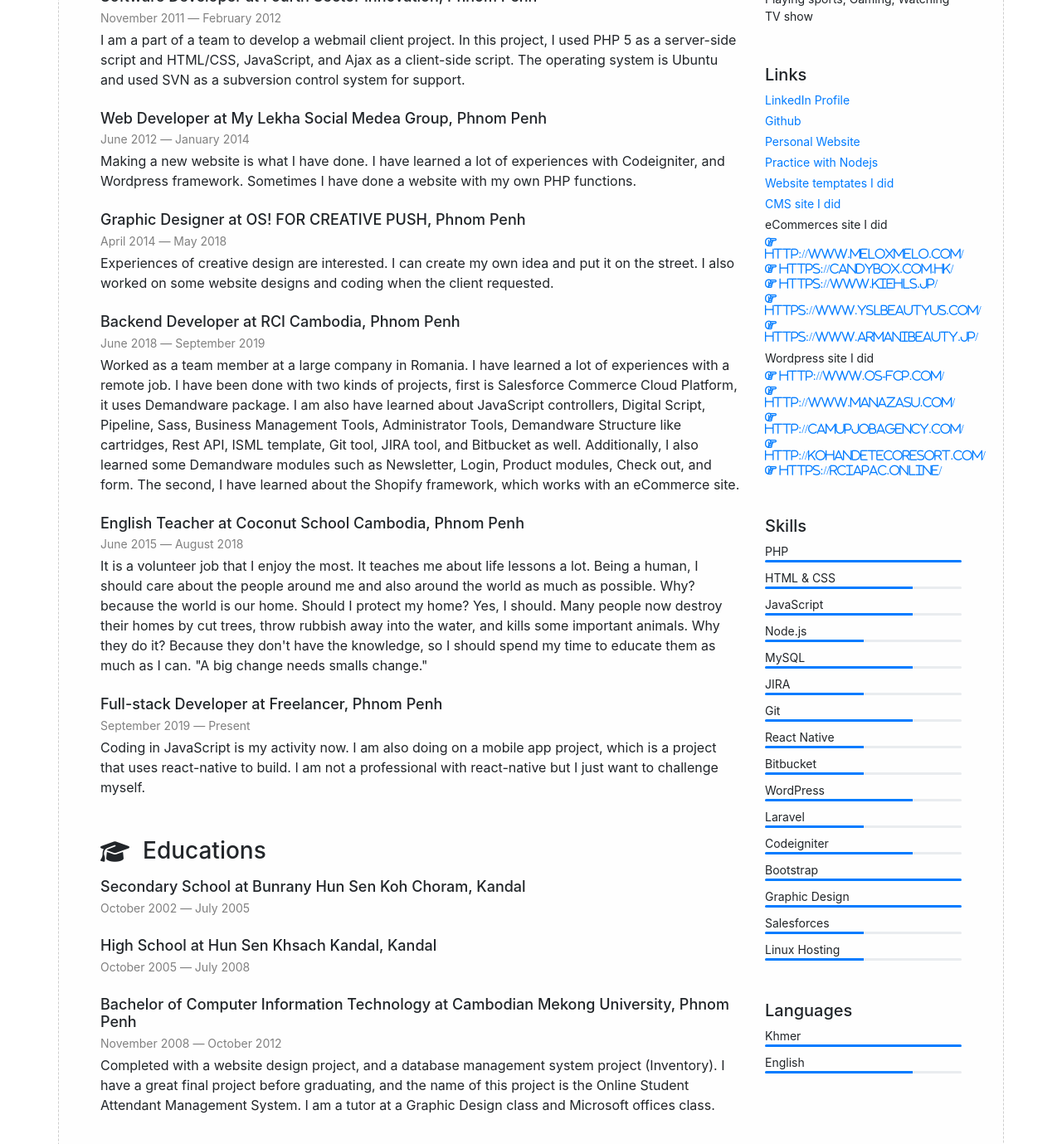
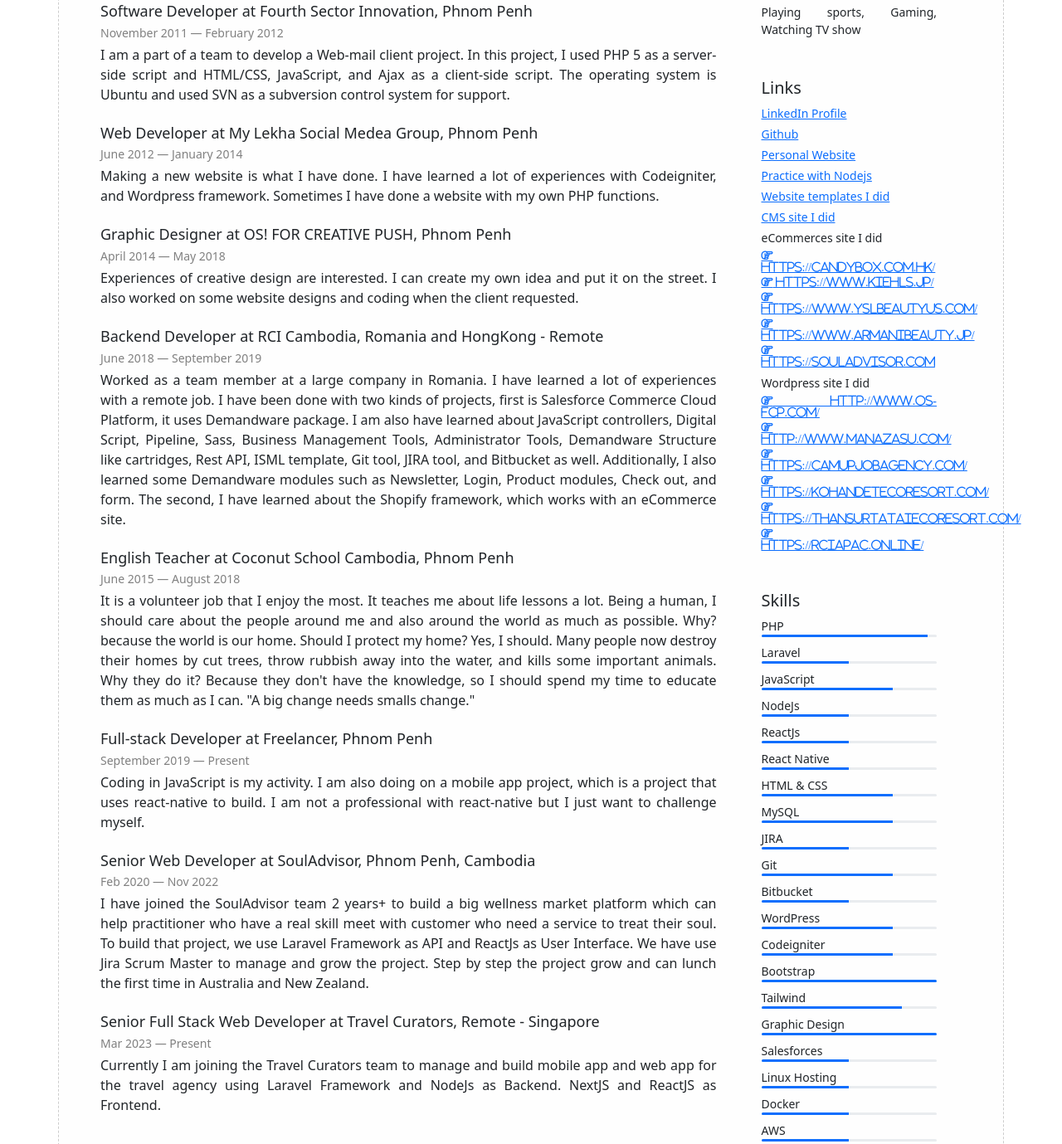
Before and after one commit to yornsocheat/socheatyorn.info, a plain HTML site: page index.html in a window 1280 px wide. Shown: the part 659-2038 px from the top of the page at 83% size. Drawn offline with nearby package versions, Linux system fonts and the light colour scheme.

Commit message:
Update skills and experiences

```diff
--- a/css/custom.css
+++ b/css/custom.css
@@ -27,5 +27,10 @@
 }
 
 .main-item {
-    padding: 0;
+    padding: 0 30px 0 0;
+    text-align: justify;
 }
+
+.main-item > h3 > i {
+    margin-left: 10px;
+}
--- a/index.html
+++ b/index.html
@@ -19,25 +19,23 @@
     <link rel="mask-icon" href="img/favicon/safari-pinned-tab.svg" color="#ffffff">
 
     <script src="https://kit.fontawesome.com/3ac68c8400.js" crossorigin="anonymous"></script>
-    <link rel="stylesheet" href="css/bootstrap.min.css">
+    <link href="https://cdn.jsdelivr.net/npm/bootstrap@5.3.3/dist/css/bootstrap.min.css" rel="stylesheet" integrity="sha384-QWTKZyjpPEjISv5WaRU9OFeRpok6YctnYmDr5pNlyT2bRjXh0JMhjY6hW+ALEwIH" crossorigin="anonymous">
     <link rel="stylesheet" href="css/custom.css">
     <title>Socheat Yorn's Resume</title>
 </head>
 
 <body style="margin-left: 5px; margin-right:5px;">
-    <div class="container"
+    <main class="container"
         style="border:1px dashed #ccc; border-radius: 20px; margin: 150px auto; padding: 50px;background-color: #FEFEFE;">
-        <div class="row mb-5">
-            <div class="col-12 col-md-3">
-                <img class="align-self-start mr-4 rounded-circle" src="img/socheatyorn-photo.jpg" width="160"
-                    alt="Socheat Yorn Photo">
+        <header class="row g-0 rounded overflow-hidden flex-md-row mb-4 h-md-250 position-relative">
+            <div class="col-auto d-none d-lg-block">
+                <img class="align-self-start mr-4 w-100 rounded-circle" src="img/socheatyorn-photo.jpg" width="160" alt="Socheat Yorn's Profile Photo">
             </div>
-            <div class="col-12 col-md-9">
-                <h1 class="mt-4">Socheat Yorn</h1>
-                <p class="text-gray">Full Stack Developer<br />7+ Years Experiences</p>
-                <p></p>
+            <div class="col p-4 d-flex flex-column position-static">
+                <h1 class="mt-4 mb-0">Socheat Yorn</h1>
+                <p class="text-gray"><strong>Full Stack Developer - PHP Laravel & JavaScript</strong><br />10<sup>+</sup> Years Experiences</p>
             </div>
-        </div>
+        </header>
         <div class="row">
             <div class="col-12 col-md-9">
                 <div class="main-item pr-3 mb-5" id="profile"></div>
@@ -67,6 +65,7 @@
     </div>
 
     <script src="js/app.js" type="module"></script>
+    <script src="https://cdn.jsdelivr.net/npm/bootstrap@5.3.3/dist/js/bootstrap.bundle.min.js" integrity="sha384-YvpcrYf0tY3lHB60NNkmXc5s9fDVZLESaAA55NDzOxhy9GkcIdslK1eN7N6jIeHz" crossorigin="anonymous"></script>
 </body>
 
 </html>
--- a/js/app.js
+++ b/js/app.js
@@ -1,275 +1,332 @@
-import _r from '../modules/render.js';
+import _r from "../modules/render.js";
 
 let profile = {
-    title: 'Profile',
-    description: 'Passionate web developer with 6+ years and graphic designer with 3+ years in the local company, and a year experience of backend developer with a remote job in Romania. Currently, I am a freelancer as a full stack developer. Worded as a web developer is not enough, I also worked as a volunteer teacher of English and Mathematics in a small village.It teaches me about life lessons.'
+  title: "Profile",
+  description:
+    "Passionate web developer with 6+ years and graphic designer with 3+ years in the local company, and a year experience of backend developer with a remote job in Romania. Currently, I am a freelancer as a full stack developer. Worded as a web developer is not enough, I also worked as a volunteer teacher of English and Mathematics in a small village. It teaches me about life lessons.",
 };
 
-let experiences = [{
-    jobTitle: 'Software Developer',
-    employer: 'Fourth Sector Innovation',
-    startDate: 'November 2011',
-    endDate: 'February 2012',
-    city: 'Phnom Penh',
-    description: 'I am a part of a team to develop a webmail client project. In this project, I used PHP 5 as a server-side script and HTML/CSS, JavaScript, and Ajax as a client-side script. The operating system is Ubuntu and used SVN as a subversion control system for support.'
+let experiences = [
+  {
+    jobTitle: "Software Developer",
+    employer: "Fourth Sector Innovation",
+    startDate: "November 2011",
+    endDate: "February 2012",
+    city: "Phnom Penh",
+    created_at: "2011-11-01",
+    description:
+      "I am a part of a team to develop a Web-mail client project. In this project, I used PHP 5 as a server-side script and HTML/CSS, JavaScript, and Ajax as a client-side script. The operating system is Ubuntu and used SVN as a subversion control system for support.",
   },
   {
-    jobTitle: 'Web Developer',
-    employer: 'My Lekha Social Medea Group',
-    startDate: 'June 2012',
-    endDate: 'January 2014',
-    city: 'Phnom Penh',
-    description: 'Making a new website is what I have done. I have learned a lot of experiences with Codeigniter, and Wordpress framework. Sometimes I have done a website with my own PHP functions.'
+    jobTitle: "Web Developer",
+    employer: "My Lekha Social Medea Group",
+    startDate: "June 2012",
+    endDate: "January 2014",
+    city: "Phnom Penh",
+    created_at: "2012-06-01",
+    description:
+      "Making a new website is what I have done. I have learned a lot of experiences with Codeigniter, and Wordpress framework. Sometimes I have done a website with my own PHP functions.",
   },
   {
-    jobTitle: 'Graphic Designer',
-    employer: 'OS! FOR CREATIVE PUSH',
-    startDate: 'April 2014',
-    endDate: 'May 2018',
-    city: 'Phnom Penh',
-    description: 'Experiences of creative design are interested. I can create my own idea and put it on the street. I also worked on some website designs and coding when the client requested.'
+    jobTitle: "Graphic Designer",
+    employer: "OS! FOR CREATIVE PUSH",
+    startDate: "April 2014",
+    endDate: "May 2018",
+    city: "Phnom Penh",
+    created_at: "2014-04-01",
+    description:
+      "Experiences of creative design are interested. I can create my own idea and put it on the street. I also worked on some website designs and coding when the client requested.",
   },
   {
-    jobTitle: 'Backend Developer',
-    employer: 'RCI Cambodia',
-    startDate: 'June 2018',
-    endDate: 'September 2019',
-    city: 'Phnom Penh',
-    description: 'Worked as a team member at a large company in Romania. I have learned a lot of experiences with a remote job. I have been done with two kinds of projects, first is Salesforce Commerce Cloud Platform, it uses Demandware package. I am also have learned about JavaScript controllers, Digital Script, Pipeline, Sass, Business Management Tools, Administrator Tools, Demandware Structure like cartridges, Rest API, ISML template, Git tool, JIRA tool, and Bitbucket as well. Additionally, I also learned some Demandware modules such as Newsletter, Login, Product modules, Check out, and form. The second, I have learned about the Shopify framework, which works with an eCommerce site.'
+    jobTitle: "Backend Developer",
+    employer: "RCI Cambodia",
+    startDate: "June 2018",
+    endDate: "September 2019",
+    city: "Romania and HongKong - Remote",
+    created_at: "2018-06-01",
+    description:
+      "Worked as a team member at a large company in Romania. I have learned a lot of experiences with a remote job. I have been done with two kinds of projects, first is Salesforce Commerce Cloud Platform, it uses Demandware package. I am also have learned about JavaScript controllers, Digital Script, Pipeline, Sass, Business Management Tools, Administrator Tools, Demandware Structure like cartridges, Rest API, ISML template, Git tool, JIRA tool, and Bitbucket as well. Additionally, I also learned some Demandware modules such as Newsletter, Login, Product modules, Check out, and form. The second, I have learned about the Shopify framework, which works with an eCommerce site.",
   },
   {
-    jobTitle: 'English Teacher',
-    employer: 'Coconut School Cambodia',
-    startDate: 'June 2015',
-    endDate: 'August 2018',
-    city: 'Phnom Penh',
-    description: 'It is a volunteer job that I enjoy the most. It teaches me about life lessons a lot. Being a human, I should care about the people around me and also around the world as much as possible.  Why? because the world is our home. Should I protect my home? Yes, I should. Many people now destroy their homes by cut trees, throw rubbish away into the water, and kills some important animals. Why they do it? Because they don\'t have the knowledge, so I should spend my time to educate them as much as I can. "A big change needs smalls change."'
+    jobTitle: "English Teacher",
+    employer: "Coconut School Cambodia",
+    startDate: "June 2015",
+    endDate: "August 2018",
+    city: "Phnom Penh",
+    created_at: "2015-06-01",
+    description:
+      'It is a volunteer job that I enjoy the most. It teaches me about life lessons a lot. Being a human, I should care about the people around me and also around the world as much as possible.  Why? because the world is our home. Should I protect my home? Yes, I should. Many people now destroy their homes by cut trees, throw rubbish away into the water, and kills some important animals. Why they do it? Because they don\'t have the knowledge, so I should spend my time to educate them as much as I can. "A big change needs smalls change."',
   },
   {
-    jobTitle: 'Full-stack Developer',
-    employer: 'Freelancer',
-    startDate: 'September 2019',
-    endDate: 'Present',
-    city: 'Phnom Penh',
-    description: 'Coding in JavaScript is my activity now. I am also doing on a mobile app project, which is a project that uses react-native to build. I am not a professional with react-native but I just want to challenge myself.'
+    jobTitle: "Full-stack Developer",
+    employer: "Freelancer",
+    startDate: "September 2019",
+    endDate: "Present",
+    city: "Phnom Penh",
+    created_at: "2019-09-01",
+    description:
+      "Coding in JavaScript is my activity. I am also doing on a mobile app project, which is a project that uses react-native to build. I am not a professional with react-native but I just want to challenge myself.",
+  },
+  {
+    jobTitle: "Senior Web Developer",
+    employer: "SoulAdvisor",
+    startDate: "Feb 2020",
+    endDate: "Nov 2022",
+    city: "Phnom Penh, Cambodia",
+    created_at: "2020-02-01",
+    description: "I have joined the SoulAdvisor team 2 years+ to build a big wellness market platform which can help practitioner who have a real skill meet with customer who need a service to treat their soul. To build that project, we use Laravel Framework as API and ReactJs as User Interface. We have use Jira Scrum Master to manage and grow the project. Step by step the project grow and can lunch the first time in Australia and New Zealand."
+  },
+  {
+    jobTitle: "Senior Full Stack Web Developer",
+    employer: "Travel Curators",
+    startDate: "Mar 2023",
+    endDate: "Present",
+    city: "Remote - Singapore",
+    created_at: "2023-03-01",
+    description: "Currently I am joining the Travel Curators team to manage and build mobile app and web app for the travel agency using Laravel Framework and NodeJs as Backend. NextJS and ReactJS as Frontend."
+  }
+];
+
+let educations = [
+  {
+    school: "Bunrany Hun Sen Koh Choram",
+    degree: "Secondary School",
+    startDate: "October 2002",
+    endDate: "July 2005",
+    city: "Kandal",
+    description: "",
+  },
+  {
+    school: "Hun Sen Khsach Kandal",
+    degree: "High School",
+    startDate: "October 2005",
+    endDate: "July 2008",
+    city: "Kandal",
+    description: "",
+  },
+  {
+    school: "Cambodian Mekong University",
+    degree: "Bachelor of Computer Information Technology",
+    startDate: "November 2008",
+    endDate: "October 2012",
+    city: "Phnom Penh",
+    description:
+      "Completed with a website design project, and a database management system project (Inventory). I have a great final project before graduating, and the name of this project is the Online Student Attendant Management System. I am a tutor at a Graphic Design class and Microsoft offices class.",
   },
 ];
 
-let educations = [{
-    school: 'Bunrany Hun Sen Koh Choram',
-    degree: 'Secondary School',
-    startDate: 'October 2002',
-    endDate: 'July 2005',
-    city: 'Kandal',
-    description: ''
+let courses = [
+  {
+    institution: "Paññāsāstra",
+    name: "General English as a Second Language",
+    startDate: "October 2012",
+    endDate: "July 2015",
   },
   {
-    school: 'Hun Sen Khsach Kandal',
-    degree: 'High School',
-    startDate: 'October 2005',
-    endDate: 'July 2008',
-    city: 'Kandal',
-    description: ''
+    institution: "Edniche English School",
+    name: "Guaranteed General English Program",
+    startDate: "September 2019",
+    endDate: "Present",
   },
   {
-    school: 'Cambodian Mekong University',
-    degree: 'Bachelor of Computer Information Technology',
-    startDate: 'November 2008',
-    endDate: 'October 2012',
-    city: 'Phnom Penh',
-    description: 'Completed with a website design project, and a database management system project (Inventory). I have a great final project before graduating, and the name of this project is the Online Student Attendant Management System. I am a tutor at a Graphic Design class and Microsoft offices class.'
-}
+    institution: "Udemy.com",
+    name: "Node.js",
+    startDate: "April 2019",
+    endDate: "Present",
+  },
+  {
+    institution: "Udemy.com",
+    name: "Modern Javascript",
+    startDate: "August 2019",
+    endDate: "Present",
+  },
+  {
+    institution: "Udemy.com",
+    name: "React Native with Firebase",
+    startDate: "October 2019",
+    endDate: "Present",
+  },
 ];
 
-let courses = [{
-    institution: 'Paññāsāstra',
-    name: 'General English as a Second Language',
-    startDate: 'October 2012',
-    endDate: 'July 2015'
+let references = [
+  {
+    fullName: "Ms. Anshu Saini",
+    company: "OSF Global Services",
+    phone: "91 98114 65583",
+    email: "",
   },
   {
-    institution: 'Edniche English School',
-    name: 'Guaranteed General English Program',
-    startDate: 'September 2019',
-    endDate: 'Present'
+    fullName: "Mr. Rajnikant Patoliya",
+    company: "OSF Global Services",
+    phone: "91 97250 30799",
+    email: "",
   },
   {
-    institution: 'Udemy.com',
-    name: 'Node.js',
-    startDate: 'April 2019',
-    endDate: 'Present'
+    fullName: "Mr. Lai Chhykun",
+    company: "RCI Cambodia",
+    phone: "855 93 291 910",
+    email: "",
   },
-{
-    institution: 'Udemy.com',
-    name: 'Modern Javascript',
-    startDate: 'August 2019',
-    endDate: 'Present'
-},
-{
-    institution: 'Udemy.com',
-    name: 'React Native with Firebase',
-    startDate: 'October 2019',
-    endDate: 'Present'
-},
-
-];
-
-let references = [{
-    fullName: 'Ms. Anshu Saini',
-    company: 'OSF Global Services',
-    phone: '91 98114 65583',
-    email: ''
-},
-{
-    fullName: 'Mr. Rajnikant Patoliya',
-    company: 'OSF Global Services',
-    phone: '91 97250 30799',
-    email: ''
-},
-{
-    fullName: 'Mr. Lai Chhykun',
-    company: 'RCI Cambodia',
-    phone: '855 93 291 910',
-    email: ''
-
-}
 ];
 
 let details = {
-    address: 'No. 338, Street 63 Sony, Khan Mean Chey, Phnom Penh, Cambodia',
-    phone: '855 12487958',
-    skype: 'socheat.y',
-    email: 'socheaty68@gmail.com',
+  address: "No. 338, Street 63 Sony, Khan Mean Chey, Phnom Penh, Cambodia",
+  phone: "855 12487958",
+  skype: "socheat.y",
+  email: "socheaty68@gmail.com",
 };
 
-let hobits = ['Playing sports, Gaming, Watching TV show'];
+let hobits = ["Playing sports, Gaming, Watching TV show"];
 
-let links = [{
-    title: 'LinkedIn Profile',
-    link: ['https://www.linkedin.com/in/yorn-socheat-04b50a42/']
+let links = [
+  {
+    title: "LinkedIn Profile",
+    link: ["https://www.linkedin.com/in/yorn-socheat-04b50a42/"],
   },
   {
-    title: 'Github',
-    link: ['https://github.com/yornsocheat']
+    title: "Github",
+    link: ["https://github.com/yornsocheat"],
   },
   {
-    title: 'Personal Website',
-    link: ['http://healthykh.com/']
+    title: "Personal Website",
+    link: ["http://healthykh.com/"],
   },
   {
-    title: 'Practice with Nodejs',
-    link: ['https://app-nhs.herokuapp.com/']
-}, {
-    title: 'Website temptates I did',
-    link: ['http://demo.healthykh.com/']
+    title: "Practice with Nodejs",
+    link: ["https://app-nhs.herokuapp.com/"],
   },
   {
-    title: 'CMS site I did',
-    link: ['http://skyangkorair.com/system/']
+    title: "Website templates I did",
+    link: ["http://demo.healthykh.com/"],
   },
   {
-    title: 'eCommerces site I did',
-    link: ['http://www.meloxmelo.com/',
-        'https://candybox.com.hk/',
-        'https://www.kiehls.jp/',
-        'https://www.yslbeautyus.com/',
-        'https://www.armanibeauty.jp/',
-    ]
+    title: "CMS site I did",
+    link: ["https://skyangkorair.com/admin/"],
   },
   {
-    title: 'Wordpress site I did',
-    link: ['http://www.os-fcp.com/',
-        'http://www.manazasu.com/',
-        'http://camupjobagency.com/',
-        'http://kohandetecoresort.com/',
-        'https://rciapac.online/',
-    ]
-}
+    title: "eCommerces site I did",
+    link: [
+      "https://candybox.com.hk/",
+      "https://www.kiehls.jp/",
+      "https://www.yslbeautyus.com/",
+      "https://www.armanibeauty.jp/",
+      "https://souladvisor.com"
+    ],
+  },
+  {
+    title: "Wordpress site I did",
+    link: [
+      "http://www.os-fcp.com/",
+      "http://www.manazasu.com/",
+      "https://camupjobagency.com/",
+      "https://kohandetecoresort.com/",
+      "https://thansurtataiecoresort.com/",
+      "https://rciapac.online/",
+    ],
+  },
 ];
 
-let skills = [{
-    name: 'PHP',
-    level: 100
+let skills = [
+  {
+    name: "PHP",
+    level: 95,
   },
   {
-    name: 'HTML & CSS',
-    level: 75
+    name: "Laravel",
+    level: 50,
   },
   {
-    name: 'JavaScript',
-    level: 75
+    name: "JavaScript",
+    level: 75,
   },
   {
-    name: 'Node.js',
-    level: 50
+    name: "NodeJs",
+    level: 50,
   },
   {
-    name: 'MySQL',
-    level: 75
+    name: "ReactJs",
+    level: 50,
   },
   {
-    name: 'JIRA',
-    level: 50
+    name: "React Native",
+    level: 50,
   },
   {
-    name: 'Git',
-    level: 75
+    name: "HTML & CSS",
+    level: 75,
   },
   {
-    name: 'React Native',
-    level: 50
+    name: "MySQL",
+    level: 75,
   },
   {
-    name: 'Bitbucket',
-    level: 50
+    name: "JIRA",
+    level: 50,
   },
   {
-    name: 'WordPress',
-    level: 75
+    name: "Git",
+    level: 75,
   },
   {
-    name: 'Laravel',
-    level: 50
+    name: "Bitbucket",
+    level: 50,
   },
   {
-    name: 'Codeigniter',
-    level: 75
+    name: "WordPress",
+    level: 75,
   },
   {
-    name: 'Bootstrap',
-    level: 100
+    name: "Codeigniter",
+    level: 75,
   },
   {
-    name: 'Graphic Design',
-    level: 100
+    name: "Bootstrap",
+    level: 100,
   },
   {
-    name: 'Salesforces',
-    level: 50
+    name: "Tailwind",
+    level: 80,
   },
   {
-    name: 'Linux Hosting',
-    level: 50
-}
+    name: "Graphic Design",
+    level: 100,
+  },
+  {
+    name: "Salesforces",
+    level: 50,
+  },
+  {
+    name: "Linux Hosting",
+    level: 50,
+  },
+  {
+    name: "Docker",
+    level: 50,
+  },
+  {
+    name: "AWS",
+    level: 50,
+  },
 ];
 
-let languages = [{
-    name: 'Khmer',
-    level: 100
+let languages = [
+  {
+    name: "Khmer",
+    level: 100,
   },
   {
-    name: 'English',
-    level: 75
-}
+    name: "English",
+    level: 75,
+  },
 ];
 
-_r.renderProfile(profile, '#profile');
-_r.renderExperiences(experiences, '#employment-history');
-_r.renderEducations(educations, '#educations');
-_r.renderCourses(courses, '#courses');
-_r.renderReferences(references, '#references');
-_r.renderDetails(details, '#details');
-_r.renderLinks(links, '#links');
-_r.renderSkills(skills, '#skills');
-_r.renderLanguages(languages, '#languages');
-_r.renderHobits(hobits, '#hobits');
+_r.renderProfile(profile, "#profile");
+_r.renderExperiences(experiences, "#employment-history");
+_r.renderEducations(educations, "#educations");
+_r.renderCourses(courses, "#courses");
+_r.renderReferences(references, "#references");
+_r.renderDetails(details, "#details");
+_r.renderLinks(links, "#links");
+_r.renderSkills(skills, "#skills");
+_r.renderLanguages(languages, "#languages");
+_r.renderHobits(hobits, "#hobits");
```
Lines whose indentation alone changed are shown as unchanged.
